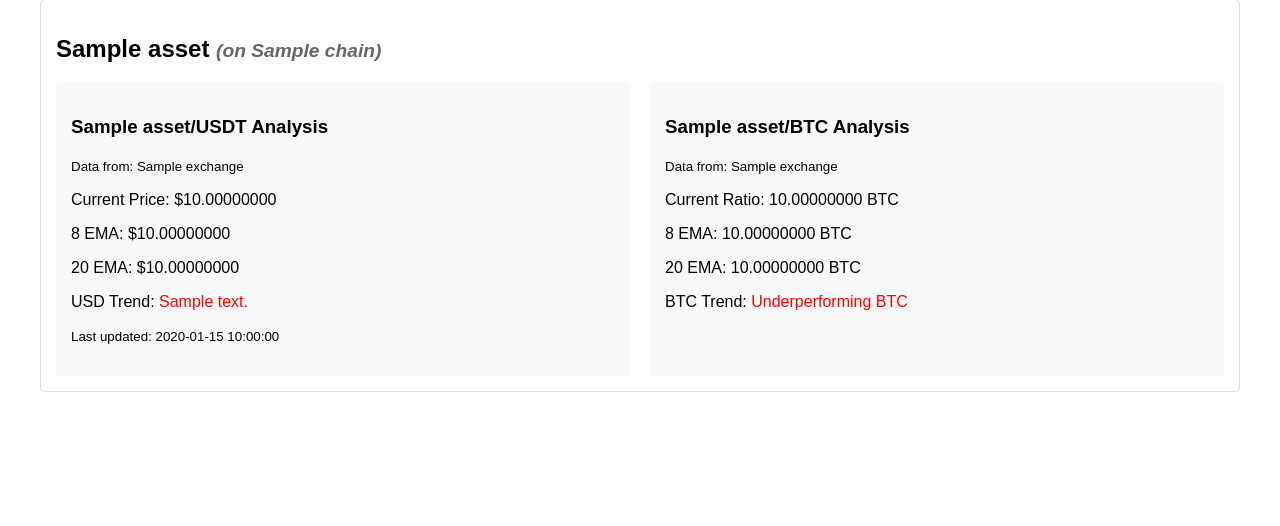
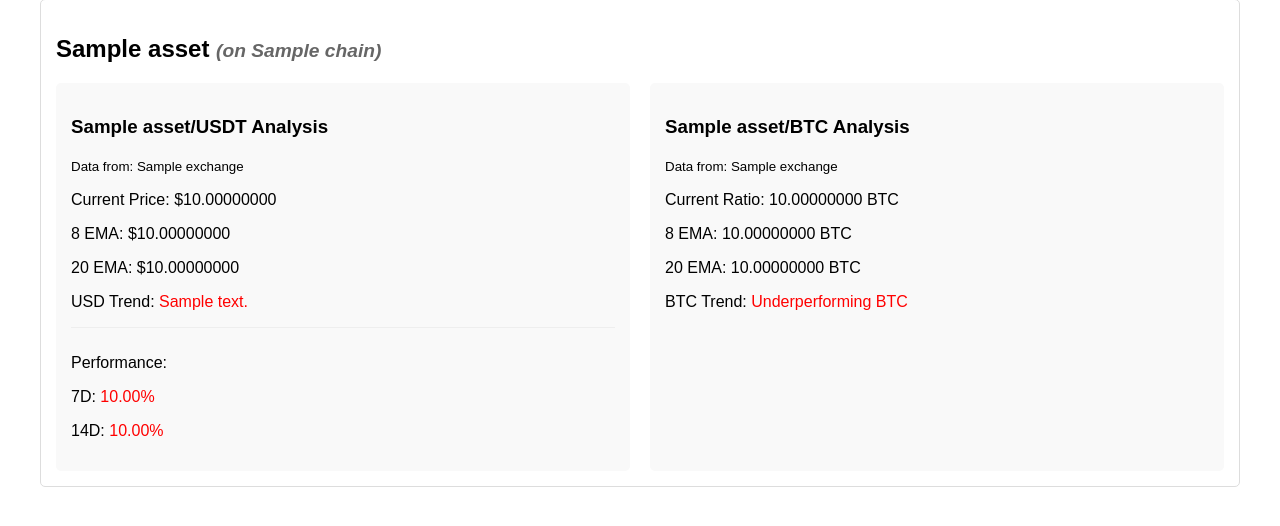
Before and after one commit to 0xTinuviel/trendies, a FastAPI app: template templates/index.html in a window 1280 px wide. Shown: the part 101-627 px from the top of the page. Run offline with FastAPI, Linux system fonts and the light colour scheme; the template is opened without the code that fills it: most values are stand-ins (such as "Sample title", 1, 10 or a date in 2020).

Commit message:
added 7d and 14d perf

```diff
--- a/app.py
+++ b/app.py
@@ -72,6 +72,19 @@ def get_exchange_for_asset(base_symbol):
         raise Exception("Could not connect to any exchange for FAI")
     else:
         return ccxt.coinbase()
+
+def calculate_performance(closes, days):
+    """Calculate percentage performance over X days"""
+    try:
+        if len(closes) >= days:
+            current_price = closes[-1]
+            past_price = closes[-days]
+            if past_price != 0:  # Prevent division by zero
+                perf = ((current_price - past_price) / past_price) * 100
+                return perf
+    except Exception:
+        pass
+    return None
 
 def get_trend_analysis(base_symbol, quote_symbol="USD", chain=None):
     cache_key = f"{base_symbol}_{quote_symbol}"
@@ -156,6 +169,10 @@ def get_trend_analysis(base_symbol, quote_symbol="USD", chain=None):
             ema20 = calculate_ema(closes, 20)
             current_price = closes[-1]
 
+            # Calculate performance with safety checks
+            perf_7d = calculate_performance(closes, 7)
+            perf_14d = calculate_performance(closes, 14)
+
             return {
                 "symbol": symbol_pair,
                 "current_price": current_price,
@@ -167,7 +184,9 @@ def get_trend_analysis(base_symbol, quote_symbol="USD", chain=None):
                 "chain": chain,
                 "exchange": exchange.id,
                 "is_calculated": quote_symbol == "BTC",
-                "timestamp": datetime.now().strftime("%Y-%m-%d %H:%M:%S")
+                "timestamp": datetime.now().strftime("%Y-%m-%d %H:%M:%S"),
+                "perf_7d": perf_7d if perf_7d is not None else None,
+                "perf_14d": perf_14d if perf_14d is not None else None
             }
         except Exception as e:
             return {
--- a/templates/index.html
+++ b/templates/index.html
@@ -25,16 +25,21 @@
             background: #f9f9f9;
             border-radius: 5px;
         }
-        .uptrend {
+        .uptrend, .positive {
             color: green;
         }
-        .downtrend {
+        .downtrend, .negative {
             color: red;
         }
         .chain-info {
             font-size: 0.8em;
             color: #666;
             font-style: italic;
+        }
+        .performance {
+            margin-top: 10px;
+            padding-top: 10px;
+            border-top: 1px solid #eee;
         }
     </style>
 </head>
@@ -61,9 +66,26 @@
                     <p>USD Trend: <span class="{{ 'uptrend' if item.usdt.is_uptrend else 'downtrend' }}">
                         {{ item.usdt.trend_text }}
                     </span></p>
-                    {% if not item.usdt.get('error') %}
-                        <p><small>Last updated: {{ item.usdt.timestamp }}</small></p>
-                    {% endif %}
+
+                    <!-- Performance section -->
+                    <div class="performance">
+                        <p>Performance:</p>
+                        {% if item.usdt.perf_7d is not none %}
+                            <p>7D: <span class="{{ 'positive' if item.usdt.perf_7d >= 0 else 'negative' }}">
+                                {{ "%.2f"|format(item.usdt.perf_7d) }}%
+                            </span></p>
+                        {% else %}
+                            <p>7D: <span>N/A</span></p>
+                        {% endif %}
+
+                        {% if item.usdt.perf_14d is not none %}
+                            <p>14D: <span class="{{ 'positive' if item.usdt.perf_14d >= 0 else 'negative' }}">
+                                {{ "%.2f"|format(item.usdt.perf_14d) }}%
+                            </span></p>
+                        {% else %}
+                            <p>14D: <span>N/A</span></p>
+                        {% endif %}
+                    </div>
                 {% endif %}
             </div>
 
```
